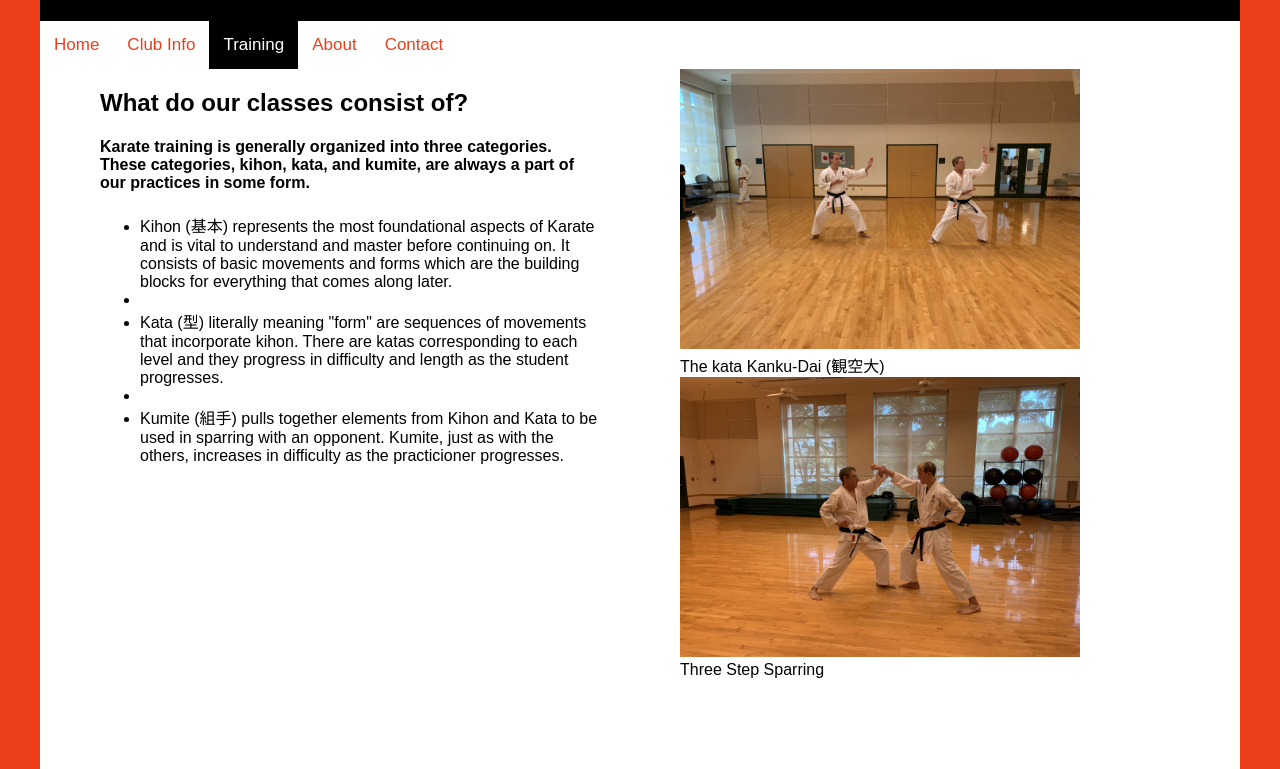
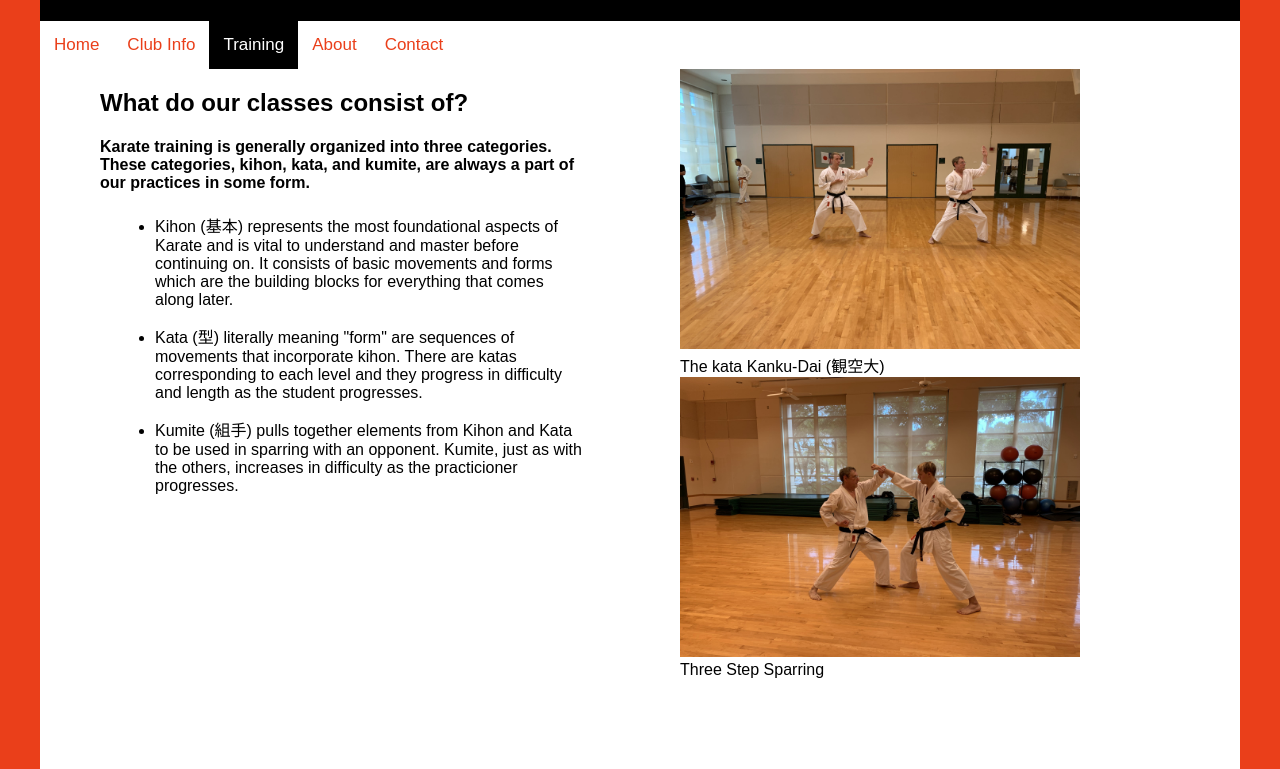
Before and after one commit to jakobyngve1/interactiveSite, a plain HTML site: page art.html in a window 1280 px wide. Shown: the part 99-868 px from the top of the page. Drawn offline with Linux system fonts and the light colour scheme.

Commit message:
list elements changed
added spacing

```diff
--- a/art.html
+++ b/art.html
@@ -33,10 +33,8 @@
                   <li>Kihon (基本) represents the most foundational aspects of Karate and is vital to understand
                   and master before continuing on. It consists of basic movements and forms which are the building
                 blocks for everything that comes along later.</li>
-                <li><br></li>
                 <li>Kata (型) literally meaning "form" are sequences of movements that incorporate kihon. There
                 are katas corresponding to each level and they progress in difficulty and length as the student progresses.</li>
-                <li><br></li>
                 <li>Kumite (組手) pulls together elements from Kihon and Kata to be used in sparring with an opponent.
                 Kumite, just as with the others, increases in difficulty as the practicioner progresses. </li>
                 </ul>
--- a/css/art.css
+++ b/css/art.css
@@ -57,6 +57,10 @@ header {
   grid-area: sidebar;
 }
 
+li{
+  margin: 15px;
+}
+
 .gridItems {
   max-width: 1080px;
   margin: auto;
```
